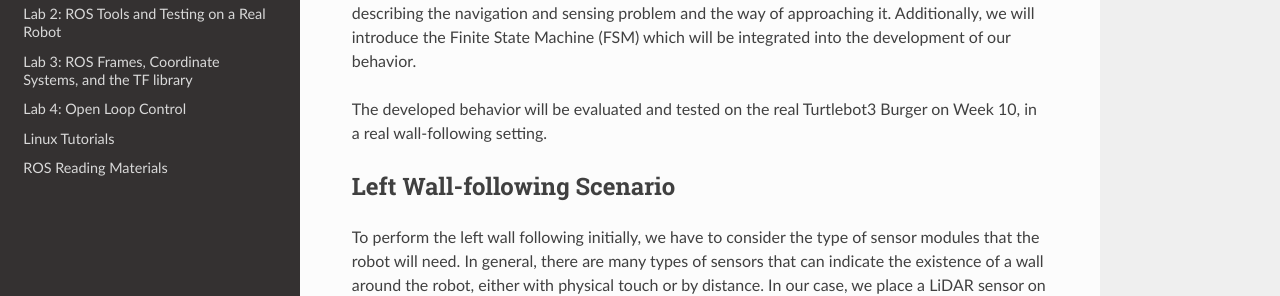
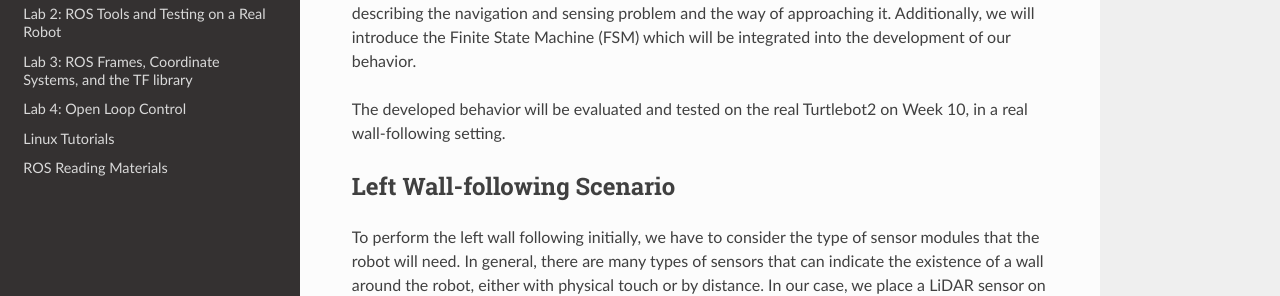
Before and after one commit to taektay/ee106, a Sphinx documentation site: the page built from docs/source/lab7.rst, in a window 1280 px wide and 900 px high. Shown: the part 238-534 px from the top of the window. Built offline with Sphinx 7.4.7 and the Read the Docs theme 2.0.0, drawn with Linux system fonts in a browser that asks for light colours.

Commit message:
Update lab7.rst

```diff
--- a/docs/source/lab7.rst
+++ b/docs/source/lab7.rst
@@ -6,7 +6,7 @@ Overview
 
 In this lab, we will continue the development of the Turtlebot2 left wall-following behavior, by fully describing the navigation and sensing problem and the way of approaching it. Additionally, we will introduce the Finite State Machine (FSM) which will be integrated into the development of our behavior.
 
-The developed behavior will be evaluated and tested on the real Turtlebot3 Burger on Week 10, in a real wall-following setting.
+The developed behavior will be evaluated and tested on the real Turtlebot2 on Week 10, in a real wall-following setting.
 
 Left Wall-following Scenario
 --------
```
